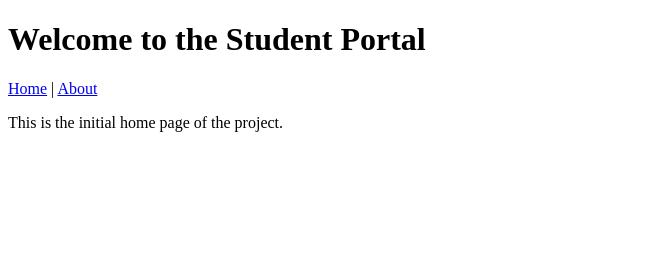
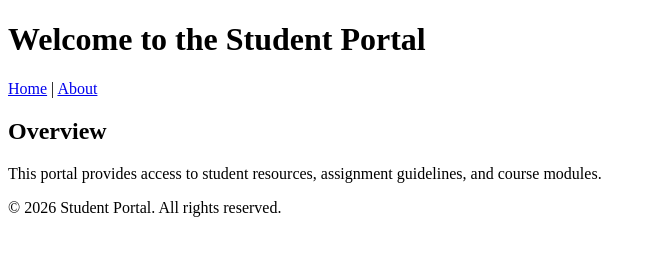
Before and after one commit to IshikaSharma04/bits-software-development, a plain HTML site: page index.html in a window 1280 px wide. Shown: the whole page, without its empty margins (0-656 px from the left). Drawn offline with Linux system fonts and the light colour scheme.

Commit message:
Update index.html with overview section and footer

```diff
--- a/index.html
+++ b/index.html
@@ -14,7 +14,13 @@
         </nav>
     </header>
     <main>
-        <p>This is the initial home page of the project.</p>
+        <section>
+            <h2>Overview</h2>
+            <p>This portal provides access to student resources, assignment guidelines, and course modules.</p>
+        </section>
     </main>
+    <footer>
+        <p>&copy; 2026 Student Portal. All rights reserved.</p>
+    </footer>
 </body>
 </html>
```
